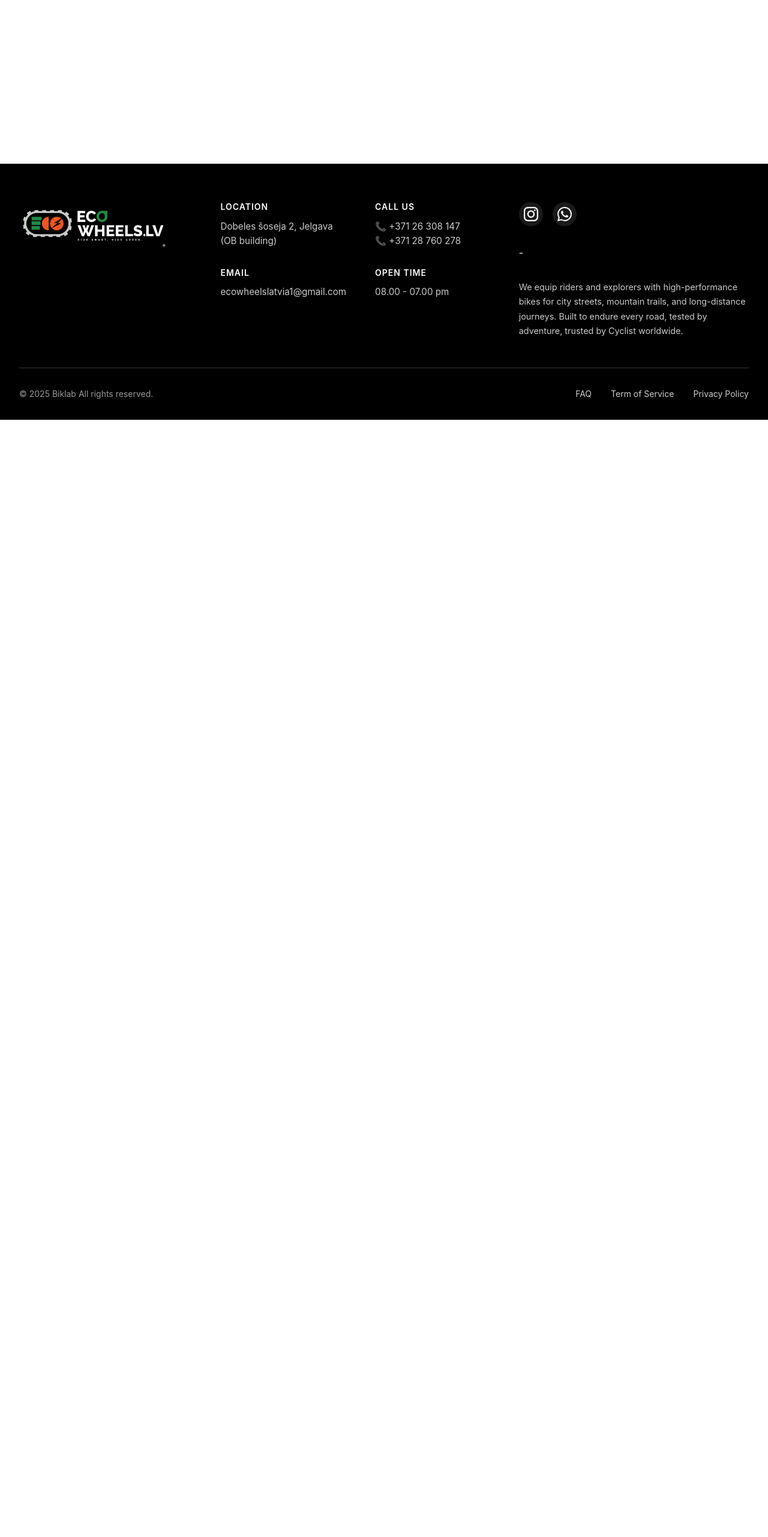
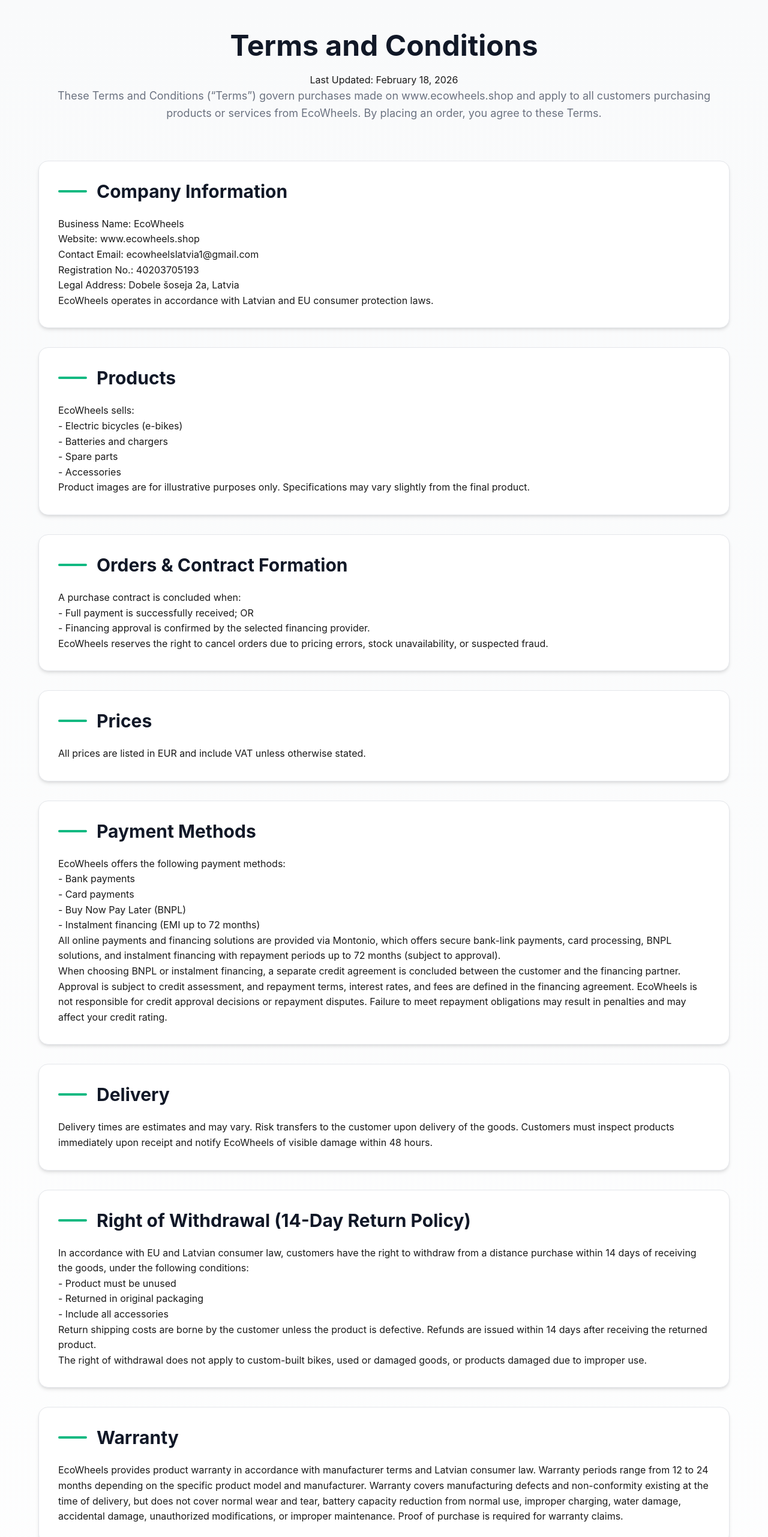
Before and after one commit to ecowheelslatvia1-design/EcoWheels-Frontend, a React (Create React App) app: page /terms-and-conditions in a window 1280 px wide. Shown: the part 100-2663 px from the top of the page at 60% size. Before the commit the page ends 800 px from the top, so only its background shows below. Built offline with nearby package versions, Linux system fonts and the light colour scheme; no server answers; the HTML template or start-up script is replaced by a standard one.

Commit message:
added in terms page

```diff
--- a/src/App.js
+++ b/src/App.js
@@ -23,6 +23,7 @@
 import "./App.css";
 import Contact from "./pages/Contact/Contact";
 import WarrantySupport from "./pages/Warranty/WarrantySupport";
+import TermsAndConditions from "./pages/terms/terms";
 
 // Component to connect API loading to context
 const AppContent = () => {
@@ -66,6 +67,7 @@
                   <Route path="/blog" element={<Blog />} />
                   <Route path="/service-bike" element={<Contact />} />
                   <Route path="/warranty-support" element={<WarrantySupport />} />
+                  <Route path="/terms-and-conditions" element={<TermsAndConditions />} />
                 </Routes>
               </main>
               <Footer />
--- /dev/null
+++ b/src/pages/terms/terms.jsx
@@ -0,0 +1,177 @@
+import React, { useEffect } from 'react';
+
+export default function TermsAndConditions() {
+  useEffect(() => {
+    window.scrollTo(0, 0);
+  }, []);
+
+  return (
+    <div className="warranty-page">
+      <div className="warranty-container">
+        {/* Header */}
+        <div className="warranty-header">
+          <h1>Terms and Conditions</h1>
+          <div>
+            Last Updated: February 18, 2026
+          </div>
+          <p>These Terms and Conditions (“Terms”) govern purchases made on www.ecowheels.shop and apply to all customers purchasing products or services from EcoWheels. By placing an order, you agree to these Terms.</p>
+        </div>
+
+        <section>
+          <div className="section-card">
+            <div className="section-header">
+              <div className="section-accent green"></div>
+              <h2>Company Information</h2>
+            </div>
+            Business Name: EcoWheels<br />
+            Website: www.ecowheels.shop<br />
+            Contact Email: ecowheelslatvia1@gmail.com<br />
+            Registration No.: 40203705193<br />
+            Legal Address: Dobele šoseja 2a, Latvia<br />
+            EcoWheels operates in accordance with Latvian and EU consumer protection laws.
+          </div>
+        </section>
+
+        <section>
+            <div className="section-card">
+                <div className="section-header">
+                    <div className="section-accent green"></div>
+                    <h2>Products</h2>
+                </div>
+                EcoWheels sells:<br />
+                - Electric bicycles (e-bikes)<br />
+                - Batteries and chargers<br />
+                - Spare parts<br />
+                - Accessories<br />
+                Product images are for illustrative purposes only. Specifications may vary slightly from the final product.
+            </div>
+        </section>
+
+         <section>
+            <div className="section-card">
+                <div className="section-header">
+                    <div className="section-accent green"></div>
+                    <h2>Orders & Contract Formation</h2>
+                </div>
+                A purchase contract is concluded when:<br />
+                - Full payment is successfully received; OR<br />
+                - Financing approval is confirmed by the selected financing provider.<br />
+                EcoWheels reserves the right to cancel orders due to pricing errors, stock unavailability, or suspected fraud.
+            </div>
+        </section>
+
+         <section>
+            <div className="section-card">
+                <div className="section-header">
+                    <div className="section-accent green"></div>
+                    <h2>Prices</h2>
+                </div>
+                All prices are listed in EUR and include VAT unless otherwise stated.
+            </div>
+         </section>
+
+         <section>
+            <div className="section-card">
+                <div className="section-header">
+                    <div className="section-accent green"></div>
+                    <h2>Payment Methods</h2>
+                </div>
+                EcoWheels offers the following payment methods:<br />
+                - Bank payments<br />
+                - Card payments<br />
+                - Buy Now Pay Later (BNPL)<br />
+                - Instalment financing (EMI up to 72 months)<br />
+                All online payments and financing solutions are provided via Montonio, which offers secure bank-link payments, card processing, BNPL solutions, and instalment financing with repayment periods up to 72 months (subject to approval).<br />
+                When choosing BNPL or instalment financing, a separate credit agreement is concluded between the customer and the financing partner. Approval is subject to credit assessment, and repayment terms, interest rates, and fees are defined in the financing agreement. EcoWheels is not responsible for credit approval decisions or repayment disputes. Failure to meet repayment obligations may result in penalties and may affect your credit rating.
+            </div>
+         </section>
+
+          <section>
+            <div className="section-card">
+                <div className="section-header">
+                    <div className="section-accent green"></div>
+                    <h2>Delivery</h2>
+                </div>
+                Delivery times are estimates and may vary. Risk transfers to the customer upon delivery of the goods. Customers must inspect products immediately upon receipt and notify EcoWheels of visible damage within 48 hours.
+            </div>
+         </section>
+
+          <section>
+            <div className="section-card">
+                <div className="section-header">
+                    <div className="section-accent green"></div>
+                    <h2>Right of Withdrawal (14-Day Return Policy)</h2>
+                </div>
+                In accordance with EU and Latvian consumer law, customers have the right to withdraw from a distance purchase within 14 days of receiving the goods, under the following conditions:<br />
+                - Product must be unused<br />
+                - Returned in original packaging<br />
+                - Include all accessories<br />
+                Return shipping costs are borne by the customer unless the product is defective. Refunds are issued within 14 days after receiving the returned product.<br />
+                The right of withdrawal does not apply to custom-built bikes, used or damaged goods, or products damaged due to improper use.
+            </div>
+         </section>
+
+          <section>
+            <div className="section-card">
+                <div className="section-header">
+                    <div className="section-accent green"></div>
+                    <h2>Warranty</h2>
+                </div>
+                EcoWheels provides product warranty in accordance with manufacturer terms and Latvian consumer law. Warranty periods range from 12 to 24 months depending on the specific product model and manufacturer. Warranty covers manufacturing defects and non-conformity existing at the time of delivery, but does not cover normal wear and tear, battery capacity reduction from normal use, improper charging, water damage, accidental damage, unauthorized modifications, or improper maintenance. Proof of purchase is required for warranty claims.
+            </div>
+         </section>
+
+          <section>
+            <div className="section-card">
+                <div className="section-header">
+                    <div className="section-accent green"></div>
+                    <h2>Limitation of Liability</h2>
+                </div>
+                EcoWheels is not liable for indirect or consequential damages, loss of profits, damage caused by improper use, or personal injury resulting from failure to follow safety instructions. Liability is limited to the purchase price of the product, except where mandatory law provides otherwise.
+            </div>
+         </section>
+
+          <section>
+            <div className="section-card">
+                <div className="section-header">
+                    <div className="section-accent green"></div>
+                    <h2>Product Use & Safety</h2>
+                </div>
+                Customers must follow local traffic regulations, use appropriate safety equipment, and maintain the e-bike properly. Improper use may void warranty.
+            </div>
+         </section>
+
+          <section>
+            <div className="section-card">
+                <div className="section-header">
+                    <div className="section-accent green"></div>
+                    <h2>Data Protection</h2>
+                </div>
+                EcoWheels processes personal data in accordance with GDPR (EU 2016/679) and Latvian Data Protection Law. When using Montonio financing or payment services, personal data is processed under Montonio’s privacy policy and the relevant financing provider’s terms.
+            </div>
+         </section>
+
+          <section>
+            <div className="section-card">
+                <div className="section-header">
+                    <div className="section-accent green"></div>
+                    <h2>Dispute Resolution</h2>
+                </div>
+                Consumers may submit complaints to EcoWheels via email. If a dispute cannot be resolved, consumers may contact the Consumer Rights Protection Centre of Latvia (PTAC). Disputes shall be resolved in the courts of the Republic of Latvia.
+            </div>
+         </section>
+
+          <section>
+            <div className="section-card">
+                <div className="section-header">
+                    <div className="section-accent green"></div>
+                    <h2>Amendments</h2>
+                </div>
+                EcoWheels reserves the right to update these Terms at any time. Updated versions will be published on www.ecowheels.shop.
+            </div>
+         </section>
+
+        </div>
+    </div>
+  );
+}
```
